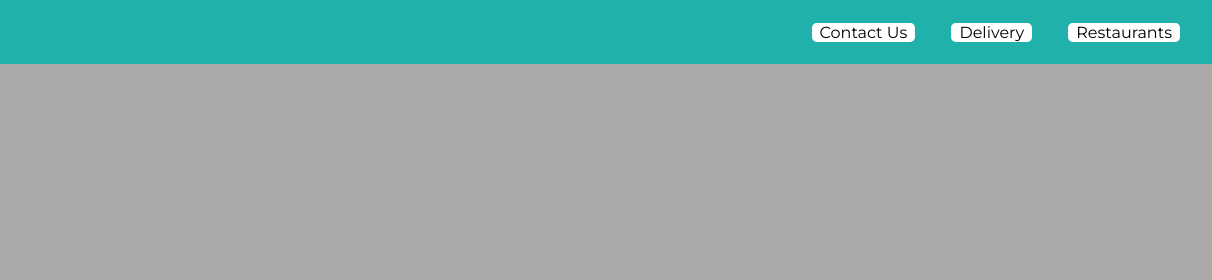
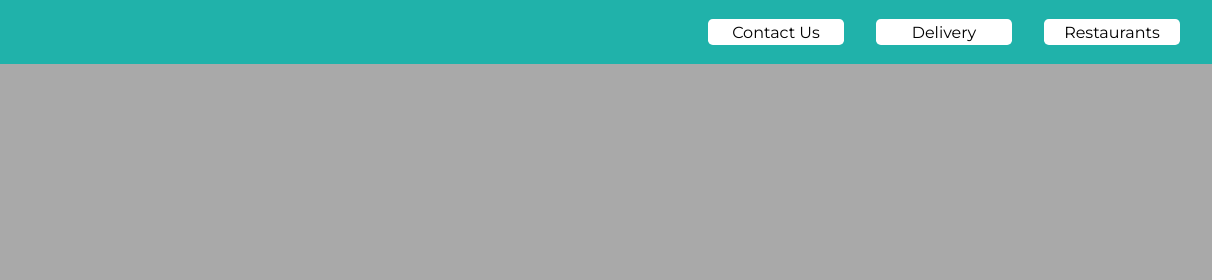
Before and after one commit to alex-dunarentu/css-learning, a plain HTML site: page index.html in a window 1280 px wide. Shown: the top 280 px of the page, 68-1280 px from the left. Drawn offline with Linux system fonts and the light colour scheme.

Commit message:
fix header

```diff
--- a/main.css
+++ b/main.css
@@ -27,31 +27,33 @@ body {
 }
 
 .main-header__nav-list {
+  display: flex;
   list-style-type: none;
   margin-right: 1rem;
   padding: 0;
 }
 
 .main-header__nav-items {
-  display: inline-block;
+  display: flex;
 
   margin: 0 1rem;
 }
 
 .main-header__nav-item {
+  text-align: center;
   text-decoration: none;
-  width:120px;
+  min-width: 120px;
   border-radius: 0.3rem;
-  padding:0 0.5rem;
+  padding: 0.2rem 0.5rem;
   color: black;
   background-color: white;
 }
 
 .main-header__nav-item:hover,
 .main-header__nav-item:active {
-    font-weight: bold;
-    color: white;
-    background-color: black;
+  font-weight: bold;
+  color: white;
+  background-color: black;
 }
 
 main {
```
